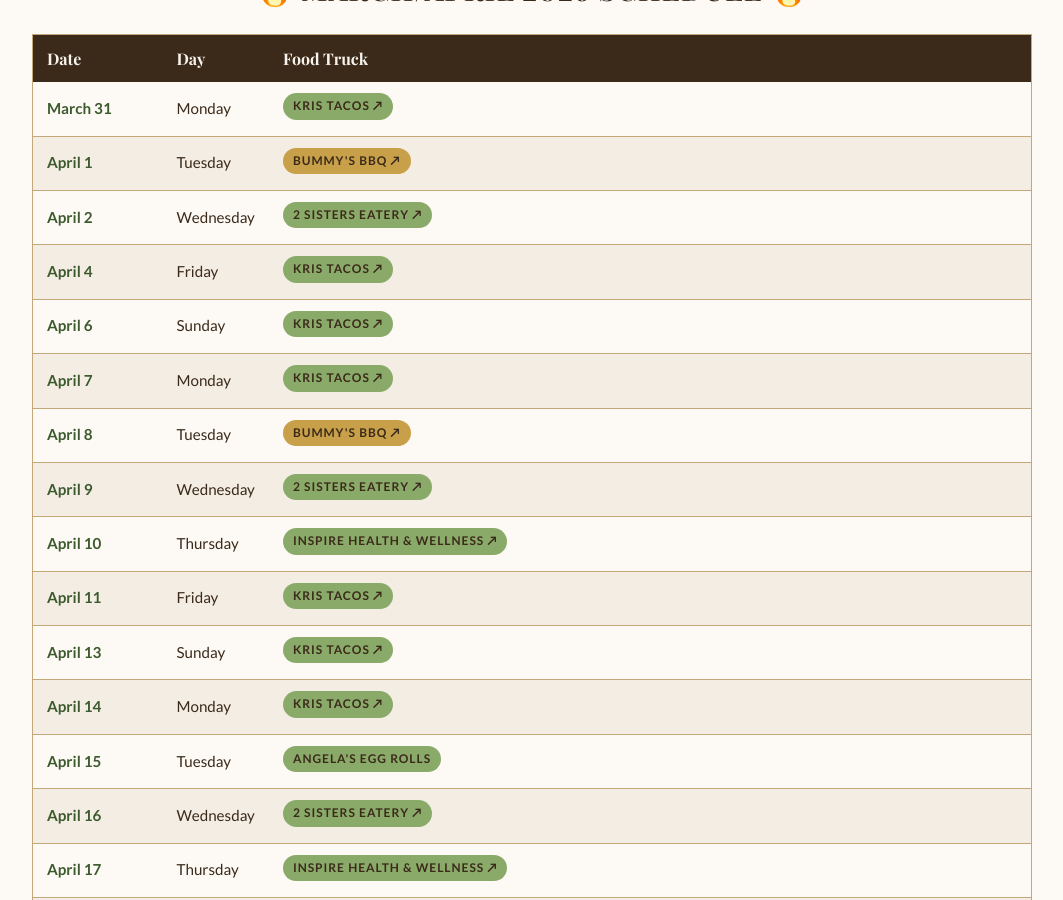
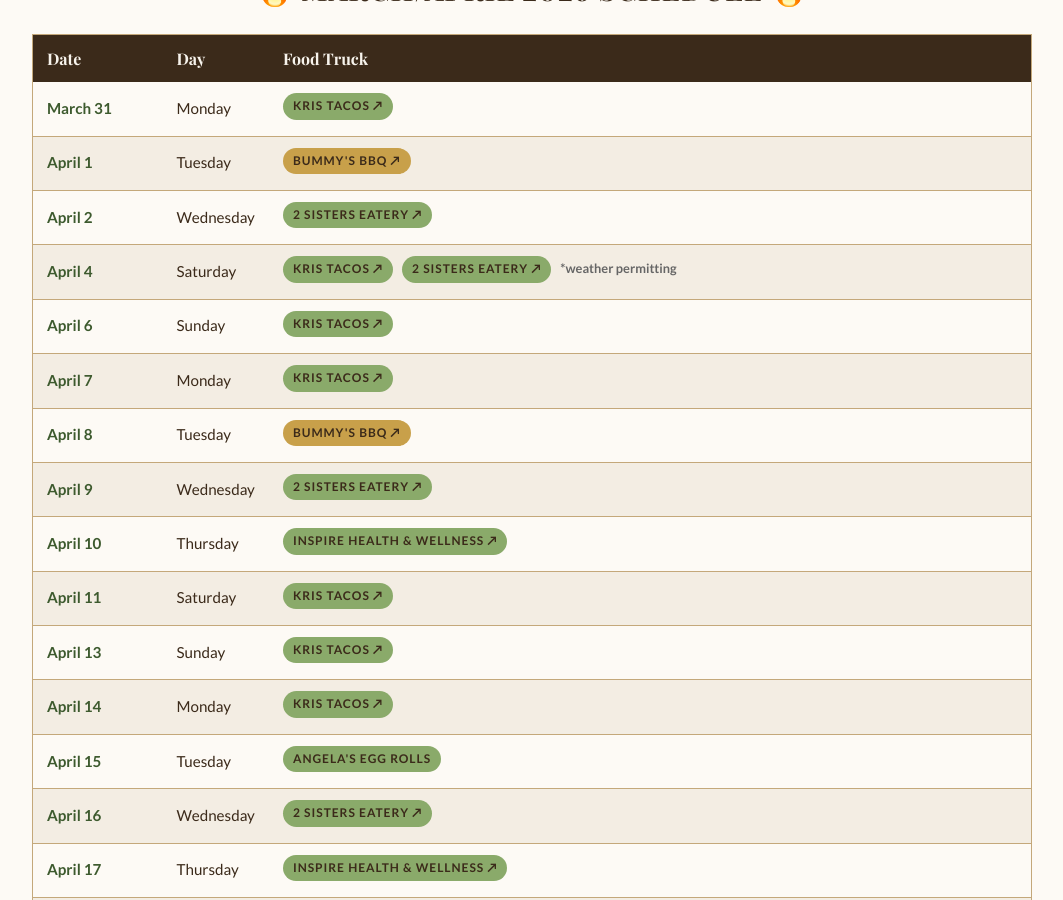
Before and after one commit to blueearthcommunitymarket/blueearthcommunitymarket.github.io, a Jekyll site: the page built from ryno-food-lot/index.html, in a window 1280 px wide and 900 px high, scrolled down 966 px. Shown: the whole window, without its empty margins (108-1171 px from the left). Built offline with Jekyll 4.4.1, drawn with Linux system fonts in a browser that asks for light colours; some web fonts are replaced.

Commit message:
Update food truck schedule per Morgan's request April 2, 2026
- Add 2 Sisters Eatery to April 4th (weather permitting)
- Fix date/weekday mismatches: April 4th and 11th are Saturdays, not Fridays
- Remove 2 Sisters from April 11th per their request

```diff
--- a/ryno-food-lot/index.html
+++ b/ryno-food-lot/index.html
@@ -235,13 +235,13 @@
                 <tr><td class="race-date">March 31</td><td>Monday</td><td><span class="tag"><a href="https://www.facebook.com/share/1AquB7sxYj/?mibextid=wwXIfr" target="_blank" rel="noopener" style="color:inherit;text-decoration:none;">Kris Tacos ↗</a></span></td></tr>
                 <tr><td class="race-date">April 1</td><td>Tuesday</td><td><span class="tag tag-gold"><a href="https://www.facebook.com/share/1GXr44CKx8/?mibextid=wwXIfr" target="_blank" rel="noopener" style="color:inherit;text-decoration:none;">Bummy's BBQ ↗</a></span></td></tr>
                 <tr><td class="race-date">April 2</td><td>Wednesday</td><td><span class="tag"><a href="https://www.facebook.com/share/18GUPLUwMf/?mibextid=wwXIfr" target="_blank" rel="noopener" style="color:inherit;text-decoration:none;">2 Sisters Eatery ↗</a></span></td></tr>
-                <tr><td class="race-date">April 4</td><td>Friday</td><td><span class="tag"><a href="https://www.facebook.com/share/1AquB7sxYj/?mibextid=wwXIfr" target="_blank" rel="noopener" style="color:inherit;text-decoration:none;">Kris Tacos ↗</a></span></td></tr>
+                <tr><td class="race-date">April 4</td><td>Saturday</td><td><span class="tag"><a href="https://www.facebook.com/share/1AquB7sxYj/?mibextid=wwXIfr" target="_blank" rel="noopener" style="color:inherit;text-decoration:none;">Kris Tacos ↗</a></span> <span class="tag"><a href="https://www.facebook.com/share/18GUPLUwMf/?mibextid=wwXIfr" target="_blank" rel="noopener" style="color:inherit;text-decoration:none;">2 Sisters Eatery ↗</a></span> <span style="font-size:0.8rem;color:#666;font-weight:700;">*weather permitting</span></td></tr>
                 <tr><td class="race-date">April 6</td><td>Sunday</td><td><span class="tag"><a href="https://www.facebook.com/share/1AquB7sxYj/?mibextid=wwXIfr" target="_blank" rel="noopener" style="color:inherit;text-decoration:none;">Kris Tacos ↗</a></span></td></tr>
                 <tr><td class="race-date">April 7</td><td>Monday</td><td><span class="tag"><a href="https://www.facebook.com/share/1AquB7sxYj/?mibextid=wwXIfr" target="_blank" rel="noopener" style="color:inherit;text-decoration:none;">Kris Tacos ↗</a></span></td></tr>
                 <tr><td class="race-date">April 8</td><td>Tuesday</td><td><span class="tag tag-gold"><a href="https://www.facebook.com/share/1GXr44CKx8/?mibextid=wwXIfr" target="_blank" rel="noopener" style="color:inherit;text-decoration:none;">Bummy's BBQ ↗</a></span></td></tr>
                 <tr><td class="race-date">April 9</td><td>Wednesday</td><td><span class="tag"><a href="https://www.facebook.com/share/18GUPLUwMf/?mibextid=wwXIfr" target="_blank" rel="noopener" style="color:inherit;text-decoration:none;">2 Sisters Eatery ↗</a></span></td></tr>
                 <tr><td class="race-date">April 10</td><td>Thursday</td><td><span class="tag"><a href="https://www.facebook.com/share/1C8aaBfsJr/?mibextid=wwXIfr" target="_blank" rel="noopener" style="color:inherit;text-decoration:none;">Inspire Health &amp; Wellness ↗</a></span></td></tr>
-                <tr><td class="race-date">April 11</td><td>Friday</td><td><span class="tag"><a href="https://www.facebook.com/share/1AquB7sxYj/?mibextid=wwXIfr" target="_blank" rel="noopener" style="color:inherit;text-decoration:none;">Kris Tacos ↗</a></span></td></tr>
+                <tr><td class="race-date">April 11</td><td>Saturday</td><td><span class="tag"><a href="https://www.facebook.com/share/1AquB7sxYj/?mibextid=wwXIfr" target="_blank" rel="noopener" style="color:inherit;text-decoration:none;">Kris Tacos ↗</a></span></td></tr>
                 <tr><td class="race-date">April 13</td><td>Sunday</td><td><span class="tag"><a href="https://www.facebook.com/share/1AquB7sxYj/?mibextid=wwXIfr" target="_blank" rel="noopener" style="color:inherit;text-decoration:none;">Kris Tacos ↗</a></span></td></tr>
                 <tr><td class="race-date">April 14</td><td>Monday</td><td><span class="tag"><a href="https://www.facebook.com/share/1AquB7sxYj/?mibextid=wwXIfr" target="_blank" rel="noopener" style="color:inherit;text-decoration:none;">Kris Tacos ↗</a></span></td></tr>
                 <tr><td class="race-date">April 15</td><td>Tuesday</td><td><span class="tag">Angela's Egg Rolls</span></td></tr>
```
